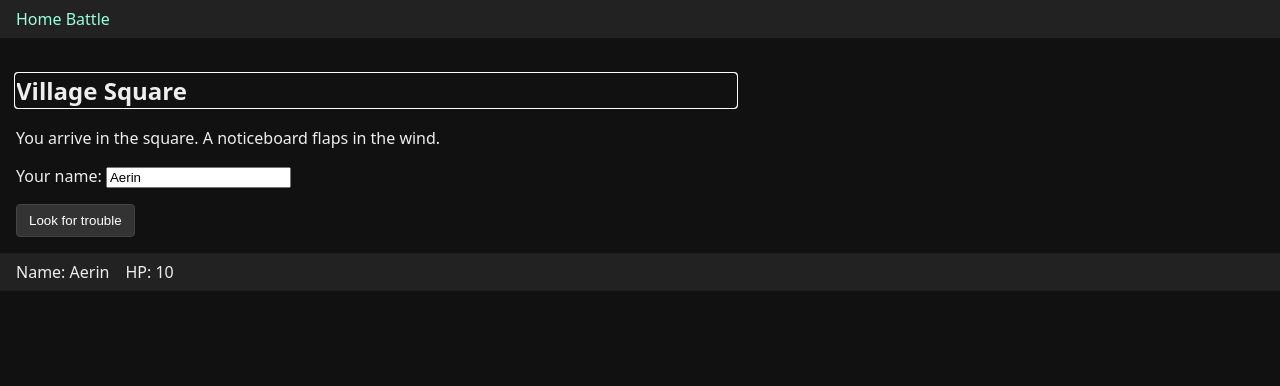
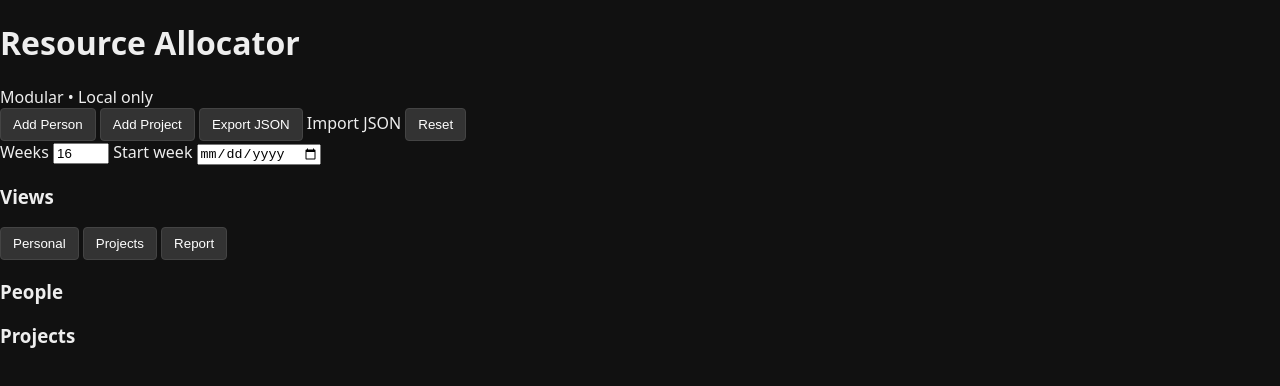
Before and after one commit to GlimmerQuill92/Workload-Resource-Forcast, a plain HTML site: page index.html in a window 1280 px wide. Drawn offline with Linux system fonts and the light colour scheme.

Commit message:
Refactor index.html for Resource Allocator layout

```diff
--- a/index.html
+++ b/index.html
@@ -1,44 +1,51 @@
 <!doctype html>
 <html lang="en">
 <head>
-  <meta charset="utf-8" />
-  <title>My HTML Game</title>
-  <meta name="viewport" content="width=device-width, initial-scale=1" />
-  <link rel="stylesheet" href="./css/styles.css" />
+<meta charset="utf-8" />
+<meta name="viewport" content="width=device-width, initial-scale=1" />
+<title>Resource Allocator</title>
+<link rel="stylesheet" href="./css/styles.css" />
 </head>
 <body>
-  <header class="topbar">
-    <nav>
-      <a href="#/home">Home</a>
-      <a href="#/battle">Battle</a>
-    </nav>
-  </header>
+<header>
+<h1>Resource Allocator</h1>
+<span class="tag">Modular • Local only</span>
 
-  <main id="app" aria-live="polite">
-    <!-- Screens will be injected here -->
-  </main>
 
-  <footer class="statusbar">
-    <span id="playerName"></span>
-    <span id="playerHP"></span>
-  </footer>
+<div class="toolbar grow">
+<button class="btn primary" id="addPerson">Add Person</button>
+<button class="btn" id="addProject">Add Project</button>
+<button class="btn" id="exportBtn">Export JSON</button>
+<label class="btn ghost" for="importFile">Import JSON</label>
+<input id="importFile" type="file" accept="application/json" hidden>
+<button class="btn" id="resetBtn">Reset</button>
+<div class="toolbar-right">
+<label class="help">Weeks</label>
+<input class="input" id="numWeeks" type="number" min="4" max="52" value="16">
+<label class="help">Start week</label>
+<input class="input" id="startDate" type="date">
+</div>
+</div>
+</header>
 
-  <script type="module">
-    import { initRouter } from './js/router.js';
-    import { state, renderFooter } from './js/state.js';
-    import './js/storage.js'; // sets up autosave/load
 
-    // Example initial state
-    if (!state.player.name) state.player.name = 'Aerin';
-    if (state.player.hp == null) state.player.hp = 20;
+<div class="main">
+<aside class="side">
+<h3>Views</h3>
+<div class="list">
+<button id="view-personal" class="active">Personal</button>
+<button id="view-projects">Projects</button>
+<button id="view-report">Report</button>
+</div>
+<h3>People</h3>
+<div id="peopleList" class="list"></div>
+<h3>Projects</h3>
+<div id="projectsList" class="list"></div>
+</aside>
+<section class="content" id="content"></section>
+</div>
 
-    renderFooter();
 
-    initRouter({
-      defaultRoute: 'home',
-      mountSelector: '#app',
-      screensDir: './screens'
-    });
-  </script>
+<script type="module" src="./js/main.js"></script>
 </body>
 </html>
```
